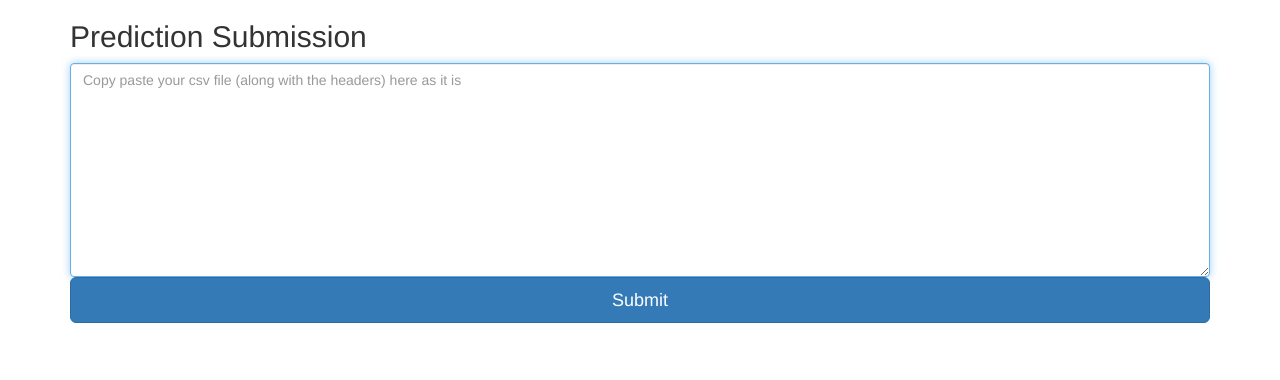
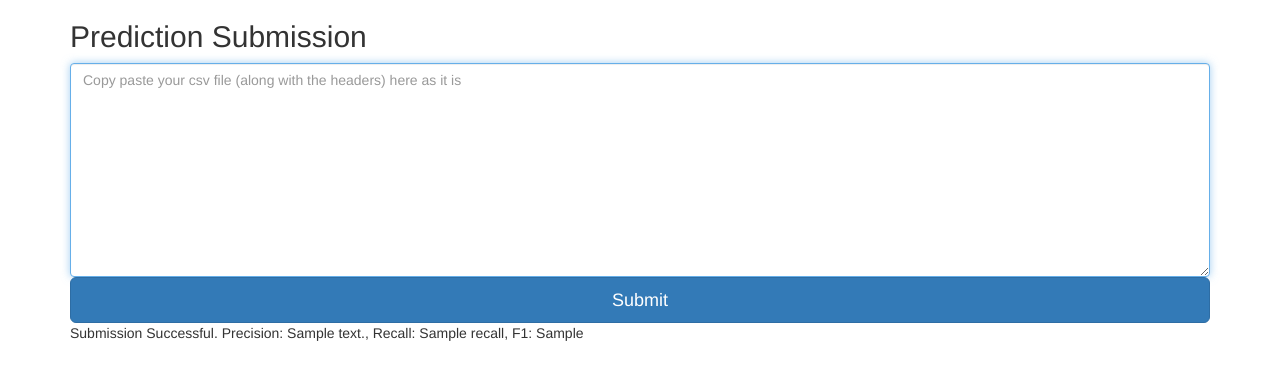
Before and after one commit to Alenorze-zz/InstaBucket, a Python web app: template instabucket/templates/dashboard.html in a window 1280 px wide. Shown: the top 380 px of the page. Run offline with Jinja, Linux system fonts and the light colour scheme; the template is opened without the code that fills it: most values are stand-ins (such as "Sample title", 1, 10 or a date in 2020); some libraries are stand-ins or nearby versions.

Commit message:
Display Result

```diff
--- a/instabucket/app.py
+++ b/instabucket/app.py
@@ -69,13 +69,14 @@ def teardown_request(exception):
 
 @app.route('/', methods=['GET', 'POST'])
 def dashboard():
+    scores = None
     if request.method == "POST":
         submission = request.form.get("predictions")
         try:
-            print (grader.grader_text(submission, validator))
+            scores = grader.grader_text(submission, validator)
         except grader.InputFormatError as e:
             print (e.msg)
-    return render_template("dashboard.html")
+    return render_template("dashboard.html", scores=scores)
 
 
 @app.route('/leaderboard')
--- a/instabucket/templates/dashboard.html
+++ b/instabucket/templates/dashboard.html
@@ -7,4 +7,15 @@
         placeholder="Copy paste your csv file (along with the headers) here as it is" required autofocus></textarea>
       <button class="btn btn-lg btn-primary btn-block" type="submit">Submit</button>
     </form>
+
+    <div id="submission-result">
+      {% if scores %}
+        <p id="submission-score">
+          Submission Successful.
+          Precision: {{ scores.precision | safe }},
+          Recall: {{ scores.recall | safe }},
+          F1: {{ scores.F1 | safe }}
+        </p>
+      {% endif %}
+    </div>
 {% endblock %}
```
Also changed, not shown: instabucket/grader.py (+16 -9 lines).
